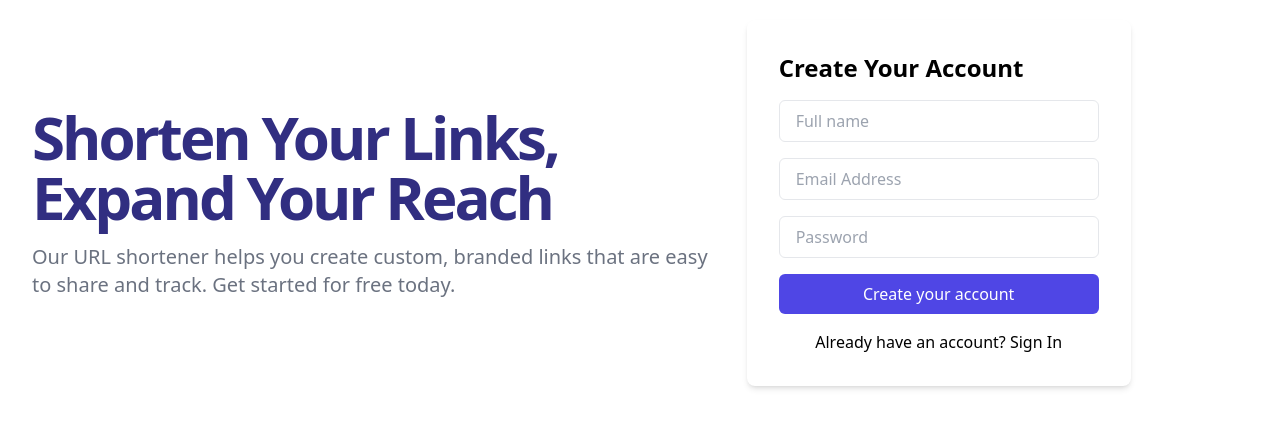
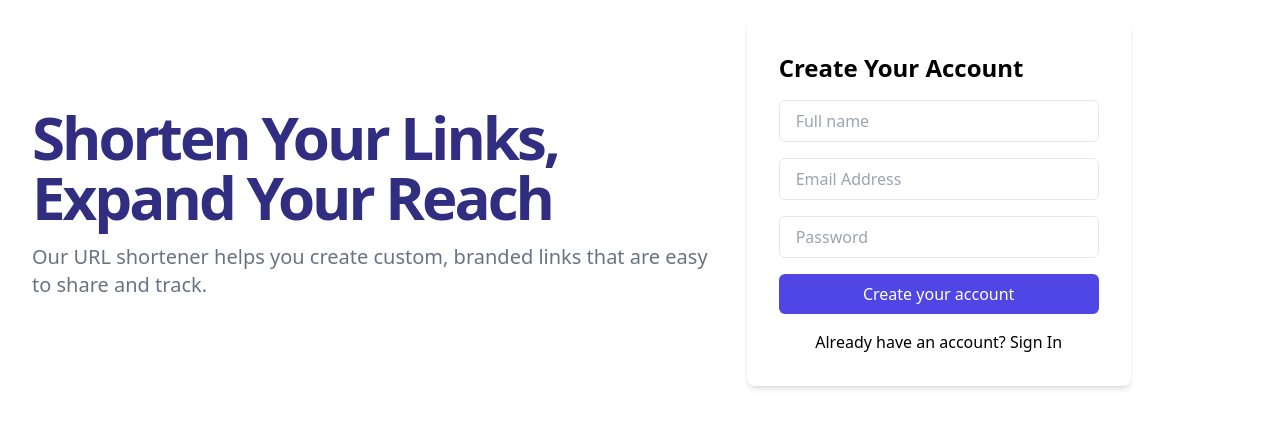
Before and after one commit to KanekarSnehal/tiny-url-frontend, a Vue app: page /auth/signup in a window 1280 px wide. Shown: the part 197-624 px from the top of the page. Built offline with nearby package versions, Linux system fonts and the light colour scheme; no server answers.

Commit message:
fix: alert and display messages

```diff
--- a/src/views/AuthView.vue
+++ b/src/views/AuthView.vue
@@ -4,7 +4,7 @@
         <h1 className="text-3xl font-bold tracking-tighter sm:text-4xl md:text-5xl lg:text-6xl/none mb-4 text-indigo-900">
           Shorten Your Links, Expand Your Reach
         </h1>
-        <p className="text-gray-500 md:text-xl dark:text-gray-400">Our URL shortener helps you create custom, branded links that are easy to share and track. Get started for free today.</p>
+        <p className="text-gray-500 md:text-xl dark:text-gray-400">Our URL shortener helps you create custom, branded links that are easy to share and track.</p>
       </div>
 
       <RouterView/>
--- a/src/views/LoginView.vue
+++ b/src/views/LoginView.vue
@@ -48,7 +48,6 @@
 
 
   <script setup lang="ts">
-  //   import SocialLogin from '../components/SocialLogin.vue';
   import { useRouter } from 'vue-router';
   import { useAuthStore } from '../stores/auth';
   import { useForm } from 'vee-validate';
@@ -99,7 +98,7 @@
     try {
       const response = await userStore.login({ email: email.value, password: password.value });
       if (response.statusCode == 401) {
-        toast.error('Invalid email or password');
+        toast.error('Account with given email or password does not exists');
         return;
       }
       toast.success('Login successful');
--- a/src/views/SignupView.vue
+++ b/src/views/SignupView.vue
@@ -61,7 +61,6 @@
 
 
 <script setup lang="ts">
-// import SocialSignUp from '../components/SocialLogin.vue';
 import { useRouter } from 'vue-router';
 import { useAuthStore } from '../stores/auth';
 import { ref } from 'vue';
@@ -124,11 +123,11 @@ const onSubmit = handleSubmit(async () => {
   try {
     const response = await userStore.register({ email: email.value, password: password.value, name: name.value });
     if(response.status == 'success') {
-      toast.success('Account created successfully, please login to continue');
+      toast.success('Account created successfully, Please Sign In to continue');
       router.push('/auth/login');
       return;
     }
-    toast.error('Email already exists, please login to continue');
+    toast.error('Email already exists, Please Sign In to continue');
 
   } catch (error) {
     toast.error((error as Error).toString());
```
